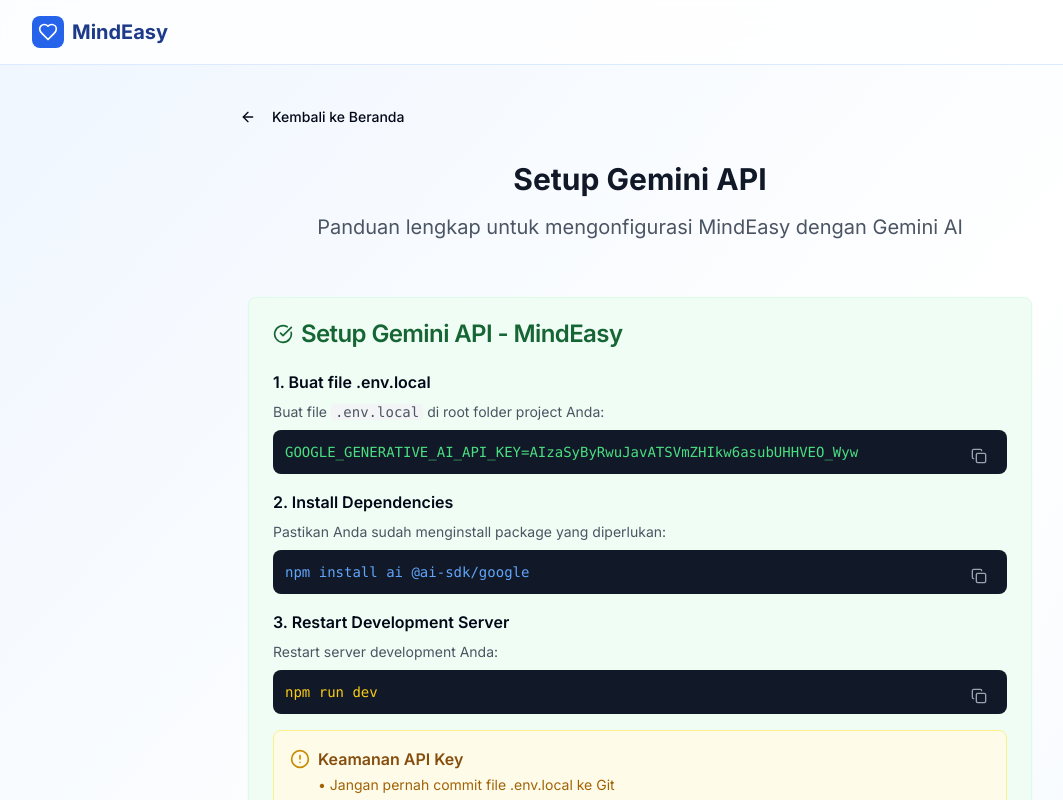
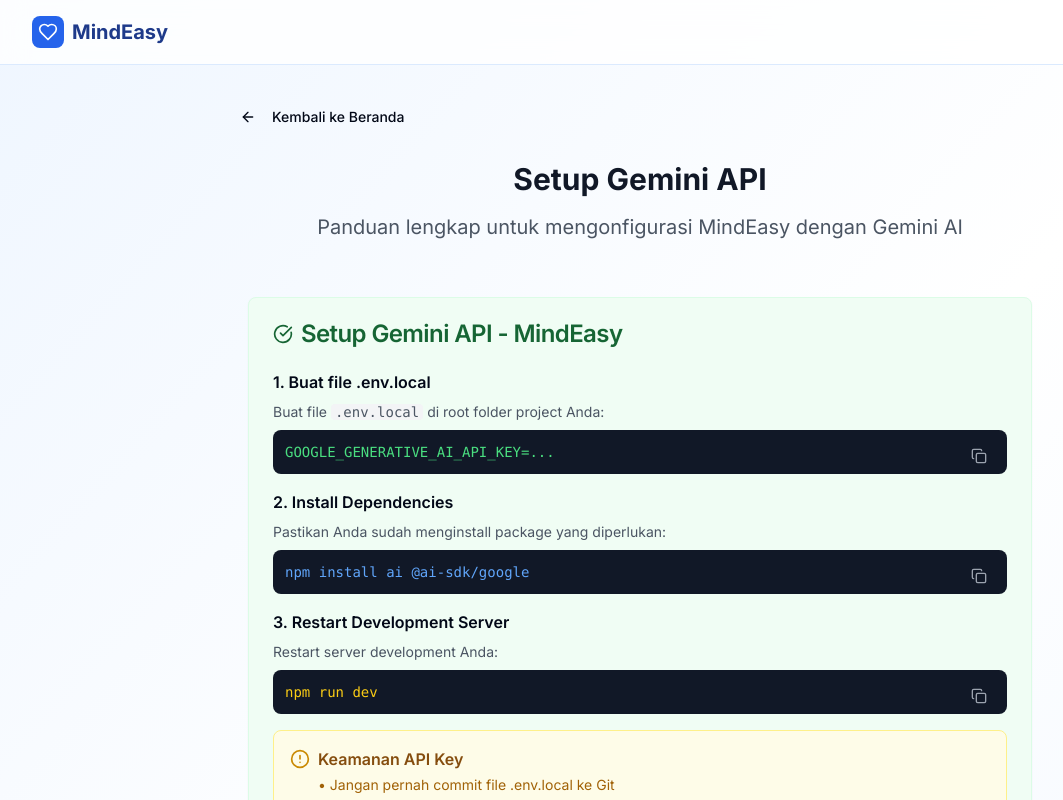
Before and after one commit to Widyasa/NIFC-web-dev, a Next.js app: page /setup in a window 1280 px wide. Shown: the top 800 px of the page, without its empty margins (0-1063 px from the left). Built offline with nearby package versions, Linux system fonts and the light colour scheme.

Commit message:
docs(setup-instructions): replace example API key with placeholder

```diff
--- a/components/setup-instructions.tsx
+++ b/components/setup-instructions.tsx
@@ -26,7 +26,7 @@ export function SetupInstructions() {
               Buat file <code className="bg-gray-100 px-1 rounded">.env.local</code> di root folder project Anda:
             </p>
             <div className="bg-gray-900 text-green-400 p-3 rounded-lg font-mono text-sm relative">
-              <code>GOOGLE_GENERATIVE_AI_API_KEY=AIzaSyByRwuJavATSVmZHIkw6asubUHHVEO_Wyw</code>
+              <code>GOOGLE_GENERATIVE_AI_API_KEY=...</code>
               <Button
                 size="sm"
                 variant="ghost"
```
